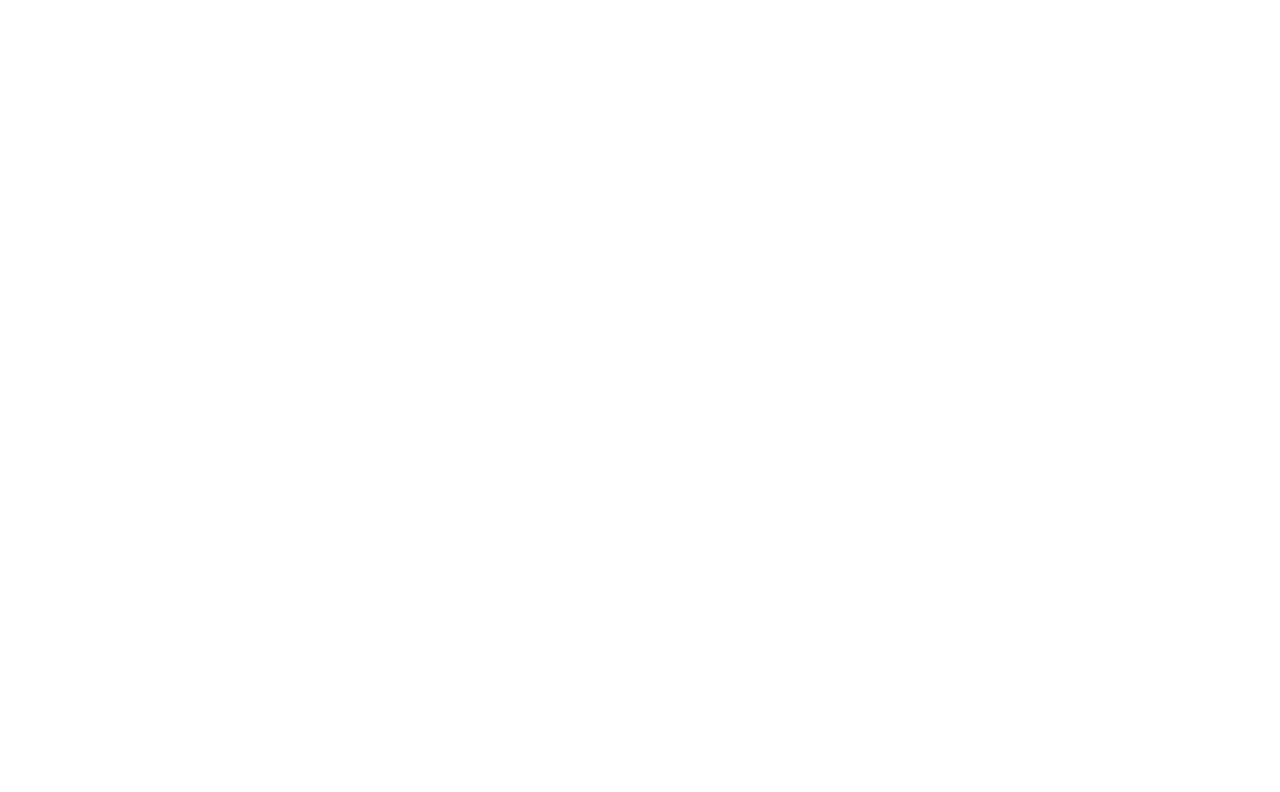
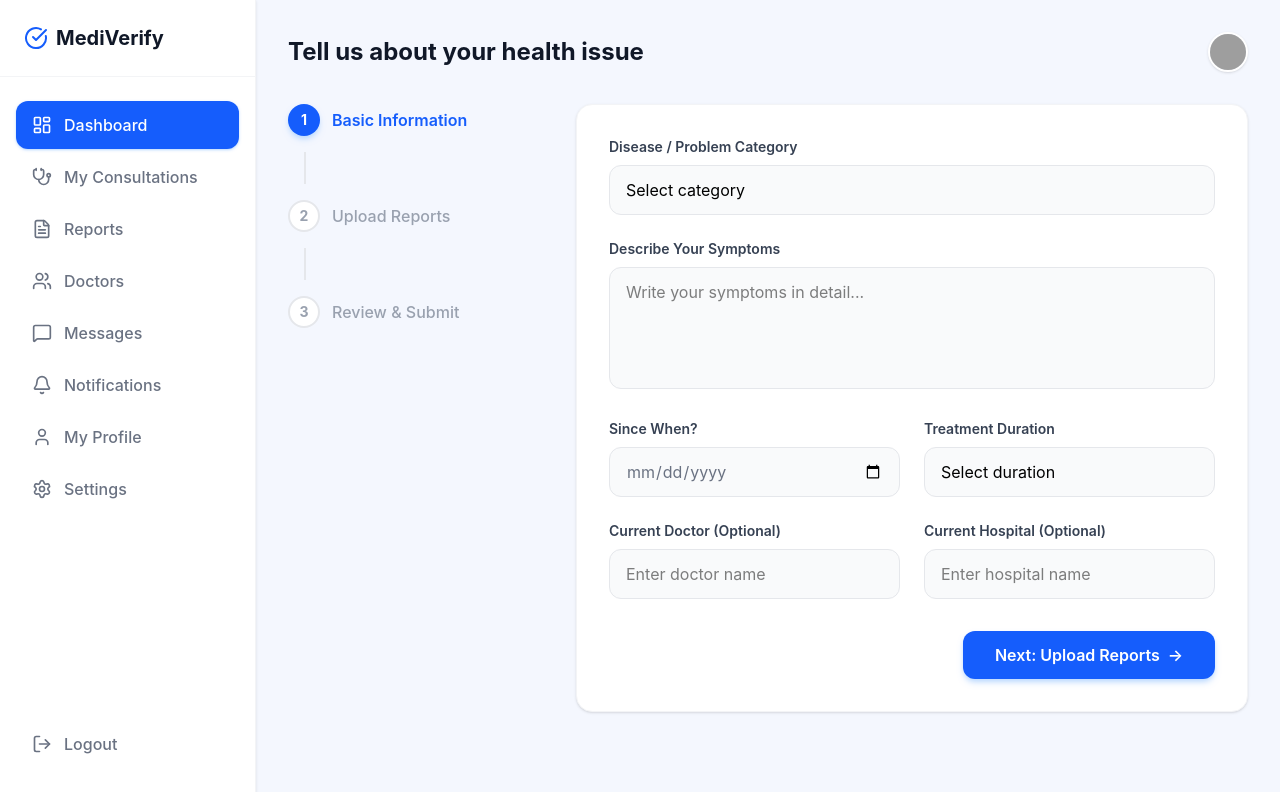
Before and after one commit to 2005shalini/mediverify, a React app in the folder frontend/: page /create-consultation in a window 1280 px wide. Before the commit this address had no page. Shown: the top 792 px of the page. Built offline with nearby package versions, Linux system fonts and the light colour scheme; grey boxes are pictures that could not be loaded; the HTML template or start-up script is replaced by a standard one.

Commit message:
Create consultation page layout

```diff
--- /dev/null
+++ b/frontend/src/pages/CreateConsultation.jsx
@@ -0,0 +1,125 @@
+import Sidebar from "../components/dashboard/Sidebar";
+import TopNavbar from "../components/dashboard/TopNavbar";
+
+export default function CreateConsultation() {
+  return (
+    <div className="min-h-screen bg-[#F4F7FE] font-sans">
+      <Sidebar />
+
+      <div className="ml-64 p-8">
+        <header className="mb-8 flex items-center justify-between">
+            <div>
+              <h1 className="text-2xl font-bold text-gray-900">
+                Tell us about your health issue
+              </h1>
+            </div>
+            {/* Reusing TopNavbar right side styles for consistency, or just the user profile */}
+            <div className="flex items-center gap-3 cursor-pointer">
+              <div className="w-10 h-10 rounded-full bg-slate-200 overflow-hidden border-2 border-white shadow-sm">
+                 <img src="https://ui-avatars.com/api/?name=Shalini+Verma&background=0D8ABC&color=fff" alt="Profile" className="w-full h-full object-cover" />
+              </div>
+            </div>
+        </header>
+
+        <div className="flex gap-8">
+          {/* Steps Sidebar */}
+          <div className="w-64 flex-shrink-0">
+            <div className="space-y-4">
+              <div className="flex items-center gap-3 text-blue-600 font-semibold">
+                <div className="w-8 h-8 rounded-full bg-blue-600 text-white flex items-center justify-center text-sm font-bold shadow-md shadow-blue-200">
+                  1
+                </div>
+                <span>Basic Information</span>
+              </div>
+              <div className="w-0.5 h-8 bg-gray-200 ml-4"></div>
+
+              <div className="flex items-center gap-3 text-gray-400 font-medium">
+                <div className="w-8 h-8 rounded-full bg-white border-2 border-gray-200 text-gray-400 flex items-center justify-center text-sm font-bold">
+                  2
+                </div>
+                <span>Upload Reports</span>
+              </div>
+              <div className="w-0.5 h-8 bg-gray-200 ml-4"></div>
+
+              <div className="flex items-center gap-3 text-gray-400 font-medium">
+                <div className="w-8 h-8 rounded-full bg-white border-2 border-gray-200 text-gray-400 flex items-center justify-center text-sm font-bold">
+                  3
+                </div>
+                <span>Review & Submit</span>
+              </div>
+            </div>
+          </div>
+
+          {/* Form Area */}
+          <div className="flex-1 bg-white rounded-2xl p-8 shadow-sm border border-gray-100">
+            <div className="grid grid-cols-1 md:grid-cols-2 gap-6">
+
+              <div className="md:col-span-2">
+                <label className="block text-sm font-semibold text-gray-700 mb-2">Disease / Problem Category</label>
+                <select className="w-full px-4 py-3 rounded-xl border border-gray-200 bg-gray-50 focus:bg-white focus:outline-none focus:ring-2 focus:ring-blue-500 transition-colors appearance-none">
+                  <option>Select category</option>
+                  <option>Cardiology</option>
+                  <option>Dermatology</option>
+                  <option>Neurology</option>
+                  <option>Orthopedics</option>
+                </select>
+              </div>
+
+              <div className="md:col-span-2">
+                <label className="block text-sm font-semibold text-gray-700 mb-2">Describe Your Symptoms</label>
+                <textarea
+                  rows="4"
+                  placeholder="Write your symptoms in detail..."
+                  className="w-full px-4 py-3 rounded-xl border border-gray-200 bg-gray-50 focus:bg-white focus:outline-none focus:ring-2 focus:ring-blue-500 transition-colors resize-none"
+                ></textarea>
+              </div>
+
+              <div>
+                <label className="block text-sm font-semibold text-gray-700 mb-2">Since When?</label>
+                <input
+                  type="date"
+                  className="w-full px-4 py-3 rounded-xl border border-gray-200 bg-gray-50 focus:bg-white focus:outline-none focus:ring-2 focus:ring-blue-500 transition-colors text-gray-500"
+                />
+              </div>
+
+              <div>
+                <label className="block text-sm font-semibold text-gray-700 mb-2">Treatment Duration</label>
+                <select className="w-full px-4 py-3 rounded-xl border border-gray-200 bg-gray-50 focus:bg-white focus:outline-none focus:ring-2 focus:ring-blue-500 transition-colors appearance-none">
+                  <option>Select duration</option>
+                  <option>Less than 1 week</option>
+                  <option>1-4 weeks</option>
+                  <option>1-6 months</option>
+                  <option>More than 6 months</option>
+                </select>
+              </div>
+
+              <div>
+                <label className="block text-sm font-semibold text-gray-700 mb-2">Current Doctor (Optional)</label>
+                <input
+                  type="text"
+                  placeholder="Enter doctor name"
+                  className="w-full px-4 py-3 rounded-xl border border-gray-200 bg-gray-50 focus:bg-white focus:outline-none focus:ring-2 focus:ring-blue-500 transition-colors"
+                />
+              </div>
+
+              <div>
+                <label className="block text-sm font-semibold text-gray-700 mb-2">Current Hospital (Optional)</label>
+                <input
+                  type="text"
+                  placeholder="Enter hospital name"
+                  className="w-full px-4 py-3 rounded-xl border border-gray-200 bg-gray-50 focus:bg-white focus:outline-none focus:ring-2 focus:ring-blue-500 transition-colors"
+                />
+              </div>
+            </div>
+
+            <div className="mt-8 flex justify-end">
+              <button className="bg-blue-600 hover:bg-blue-700 text-white font-semibold py-3 px-8 rounded-xl shadow-md shadow-blue-200 transition-colors flex items-center gap-2">
+                Next: Upload Reports <span>→</span>
+              </button>
+            </div>
+          </div>
+        </div>
+      </div>
+    </div>
+  );
+}
--- a/frontend/src/routes/AppRoutes.jsx
+++ b/frontend/src/routes/AppRoutes.jsx
@@ -4,6 +4,7 @@
 import Login from "../pages/Login";
 import Signup from "../pages/Signup";
 import Dashboard from "../pages/Dashboard";
+import CreateConsultation from "../pages/CreateConsultation";
 
 export default function AppRoutes() {
   return (
@@ -13,6 +14,7 @@
         <Route path="/login" element={<Login />} />
         <Route path="/signup" element={<Signup />} />
         <Route path="/dashboard" element={<Dashboard />} />
+        <Route path="/create-consultation" element={<CreateConsultation />} />
       </Routes>
     </BrowserRouter>
   );
```
